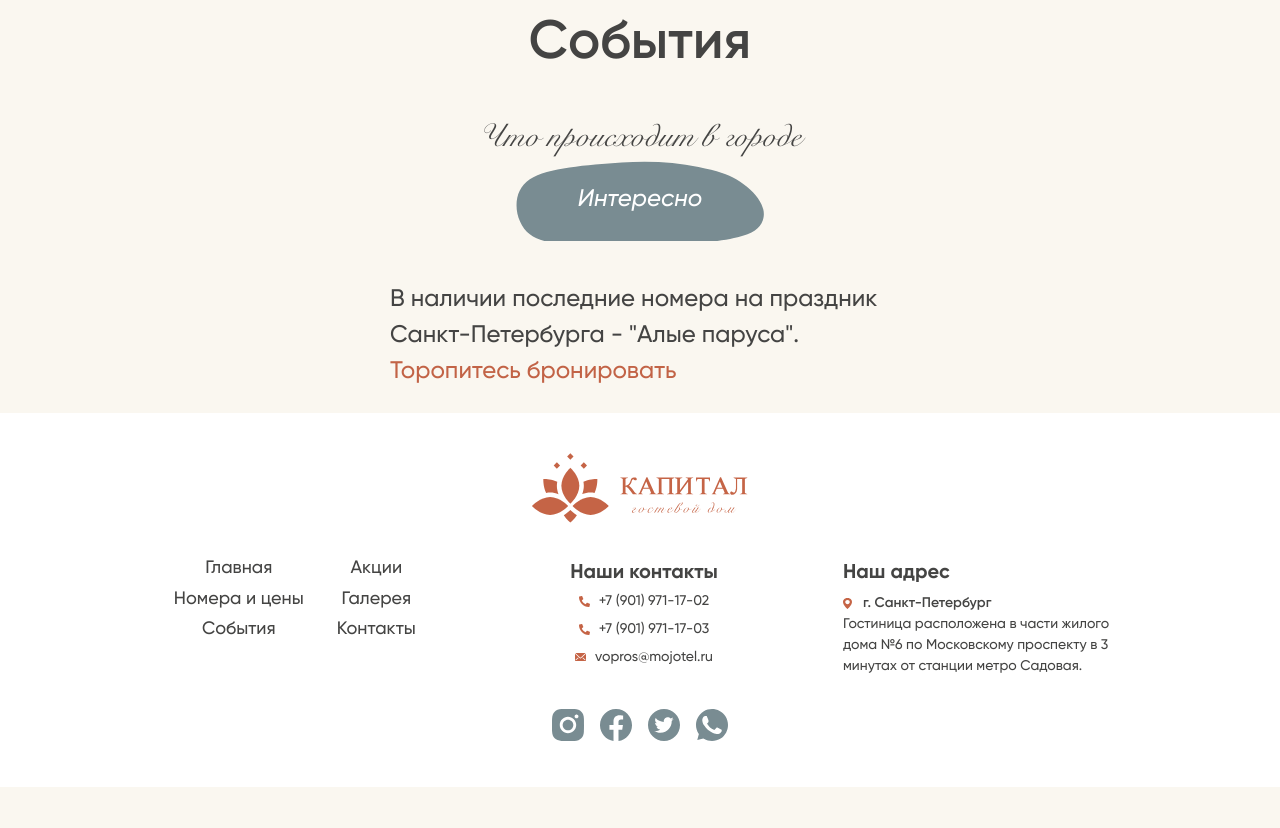
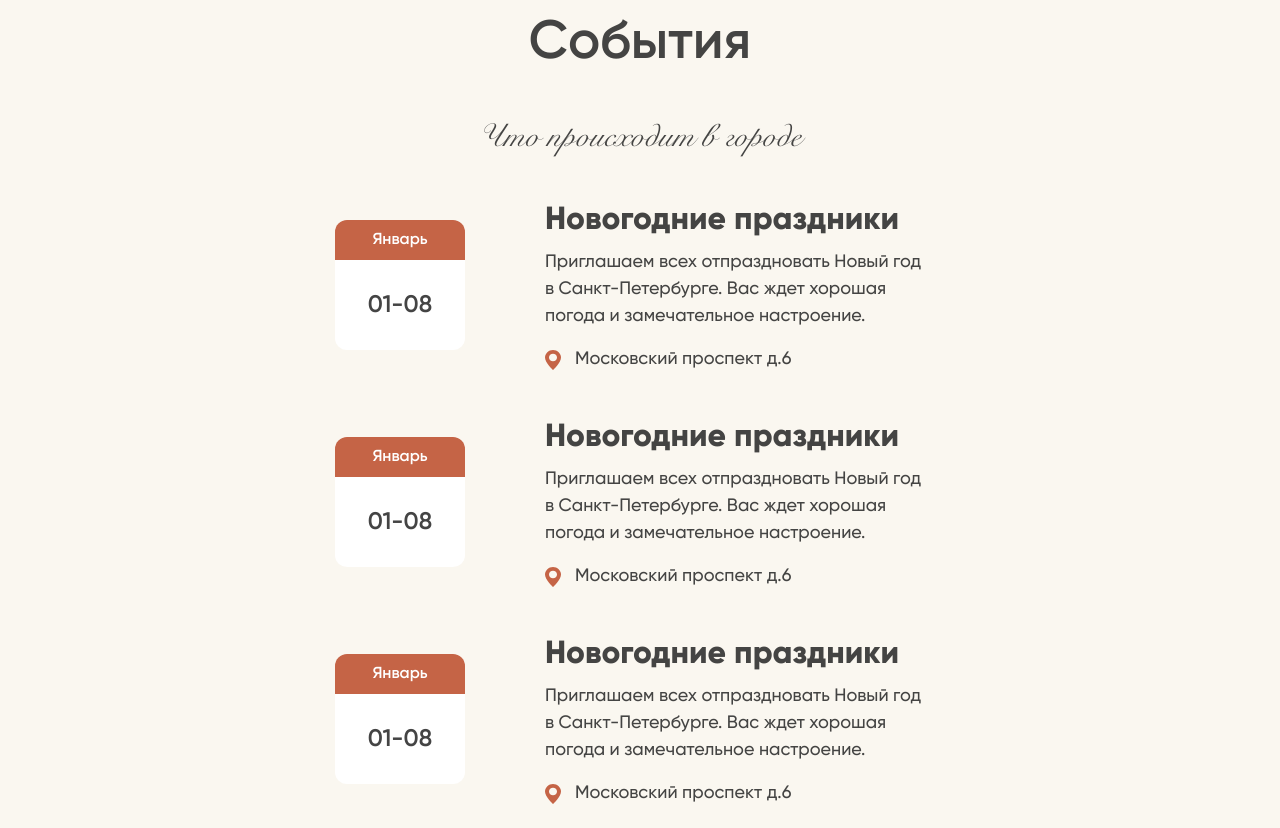
Before and after one commit to Sunmod/capital, a plain HTML site: page Events.html in a window 1280 px wide. Shown: the part 452-1280 px from the top of the page. Before the commit the page ends 1239 px from the top, so only its background shows below. Drawn offline with Linux system fonts and the light colour scheme.

Commit message:
события 17 50

```diff
--- a/Events.html
+++ b/Events.html
@@ -5,6 +5,7 @@
 	<meta name="viewport" content="width=device-width, user-scalable=no, initial-scale=1.0, maximum-scale=1.0, minimum-scale=1.0">
 	<meta http-equiv="X-UA-Compatible" content="ie=edge">
   <link rel="stylesheet" href="css/style.css">
+  <link rel="stylesheet" href="css/events.css">
   <link rel="stylesheet" href="css/header.css">
   <link rel="stylesheet" href="css/footer.css">
   <link rel="stylesheet" href="fonts/Gilory/gilory_font.css">
@@ -66,6 +67,53 @@
     <h2 class="header2">События</h2>
     <p class="subheader">Что происходит в городе</p>
     <div class="events__container">
+      <div class="events__list">
+        <div class="event">
+          <div class="date">
+            <p class="month">Январь</p>
+            <p class="day">01-08</p>
+          </div>
+          <div class="date__info">
+            <p class="title">Новогодние праздники</p>
+            <p class="text">
+              Приглашаем всех отпраздновать Новый год в Санкт-Петербурге.
+              Вас ждет хорошая погода
+              и замечательное настроение.
+            </p>
+            <p class="text gps">Московский проспект д.6</p>
+          </div>
+        </div>
+        <div class="event">
+          <div class="date">
+            <p class="month">Январь</p>
+            <p class="day">01-08</p>
+          </div>
+          <div class="date__info">
+            <p class="title">Новогодние праздники</p>
+            <p class="text">
+              Приглашаем всех отпраздновать Новый год в Санкт-Петербурге.
+              Вас ждет хорошая погода
+              и замечательное настроение.
+            </p>
+            <p class="text gps">Московский проспект д.6</p>
+          </div>
+        </div>
+        <div class="event">
+          <div class="date">
+            <p class="month">Январь</p>
+            <p class="day">01-08</p>
+          </div>
+          <div class="date__info">
+            <p class="title">Новогодние праздники</p>
+            <p class="text">
+              Приглашаем всех отпраздновать Новый год в Санкт-Петербурге.
+              Вас ждет хорошая погода
+              и замечательное настроение.
+            </p>
+            <p class="text gps">Московский проспект д.6</p>
+          </div>
+        </div>
+      </div>
       <div class="interesting">
         <div>
           Интересно
--- /dev/null
+++ b/css/events.sass
@@ -0,0 +1,94 @@
+.events
+  .events__container
+    max-width: 1040px
+    width: 100%
+    margin: 30px auto 32px
+    @media (min-width: 834px)
+      margin: 40px auto
+    @media (min-width: 1440px)
+      margin: 32px auto 80px
+    .events__list
+      padding: 0 15px
+      display: flex
+      flex-direction: column
+      align-items: center
+      margin-bottom: 40px
+      .event
+        display: flex
+        justify-content: space-between
+        align-items: center
+        max-width: 290px
+        width: 100%
+        &:not(:last-child)
+          margin-bottom: 24px
+          @media (min-width: 834px)
+            margin-bottom: 40px
+        @media (min-width: 834px)
+          max-width: 610px
+          justify-content: flex-start
+        .date
+          width: 80px
+          height: 80px
+          border-radius: 6px
+          overflow: hidden
+          background-color: #fff
+          @media (min-width: 834px)
+            width: 130px
+            height: 130px
+            border-radius: 12px
+          .month
+            display: flex
+            align-items: center
+            justify-content: center
+            width: 100%
+            height: 22px
+            margin: 0
+            background-color: #C56446
+            font-weight: 600
+            font-size: 12px
+            line-height: 18px
+            color: #FFFFFF
+            @media (min-width: 834px)
+              height: 40px
+              font-size: 16px
+              line-height: 24px
+          .day
+            display: flex
+            align-items: center
+            justify-content: center
+            margin: 0
+            height: 58px
+            font-weight: 600
+            font-size: 14px
+            line-height: 21px
+            color: #303030
+            opacity: 0.9
+            @media (min-width: 834px)
+              height: 90px
+              font-size: 24px
+              line-height: 36px
+        .date__info
+          max-width: 200px
+          width: 100%
+          @media (min-width: 834px)
+            max-width: 385px
+            margin-left: 80px
+          .title
+            margin-top: 0
+            margin-bottom: 5px
+          .text
+            margin: 0
+            font-weight: 500
+            font-size: 12px
+            line-height: 18px
+            &.gps
+              margin-top: 16px
+              background: url("../icons/point.svg") no-repeat left center
+              background-size: 16px 20px
+              padding-left: 30px
+              display: none
+              @media (min-width: 834px)
+                display: block
+            @media (min-width: 834px)
+              font-size: 18px
+              line-height: 27px
```
Also changed, not shown: css/events.css (added), css/style.sass (line endings or trailing spaces), 1 other file.
